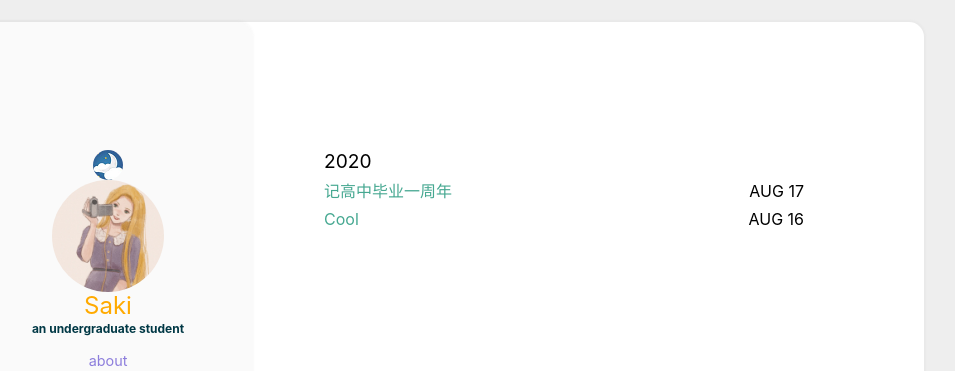
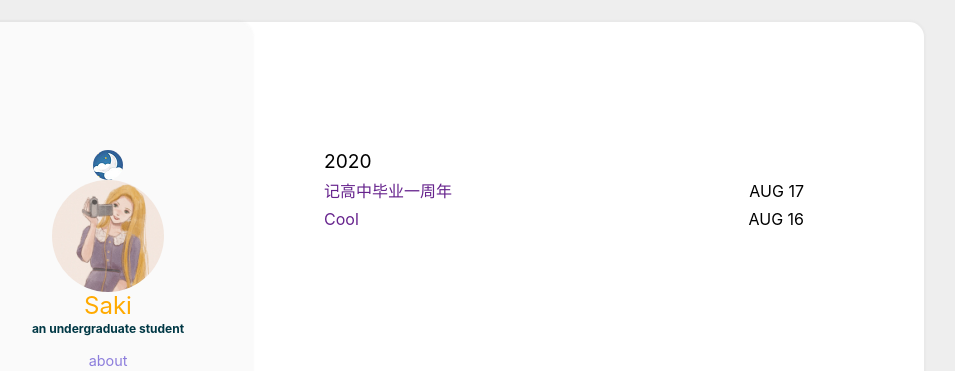
Before and after one commit to infinity1009/Saki.github.io, a Jekyll site: the page built from index.html, in a window 1280 px wide. Shown: the top 371 px of the page, without its empty margins (196-1151 px from the left). Built offline with Jekyll 4.4.1, drawn with Linux system fonts in a browser that asks for light colours.

Commit message:
Update main.scss

```diff
--- a/assets/css/main.scss
+++ b/assets/css/main.scss
@@ -15,8 +15,8 @@
     --header_bg: #fafafa;
     --content_bg: #fff;
     --archive_font: #000;
-    --archive_title: #46a891;
-    --archive_title_hover: #87CDBD;
+    --archive_title: #66238d;
+    --archive_title_hover: #4f0cca;
     --name_font: #FFAA00;
     --job_font: #003845;
     --nav_font: #8d7edc;
```
